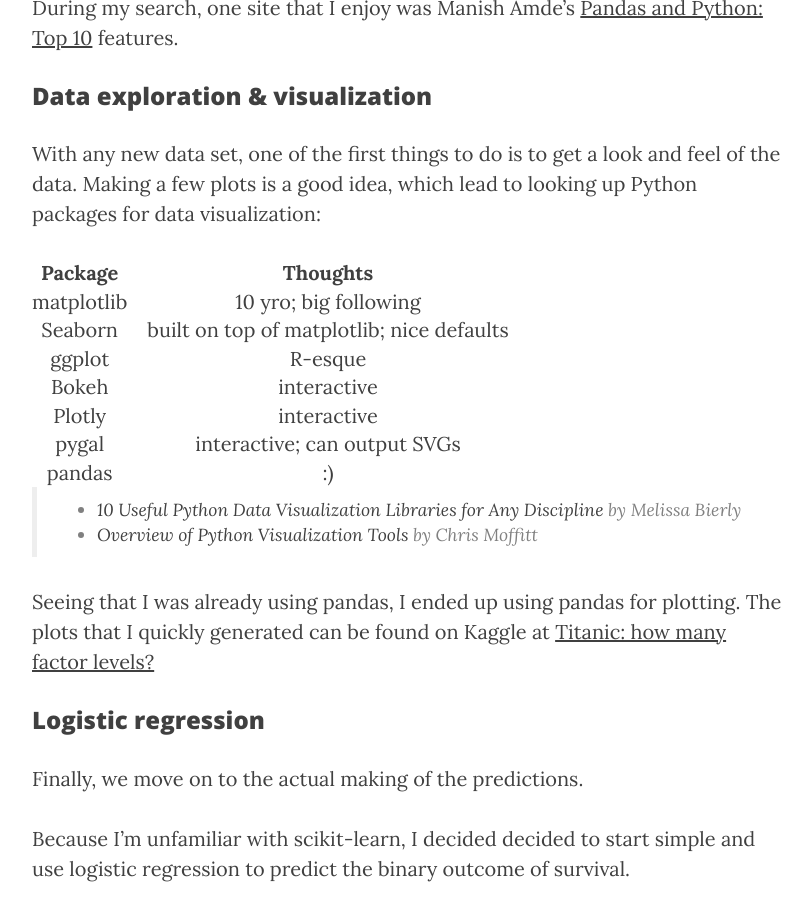
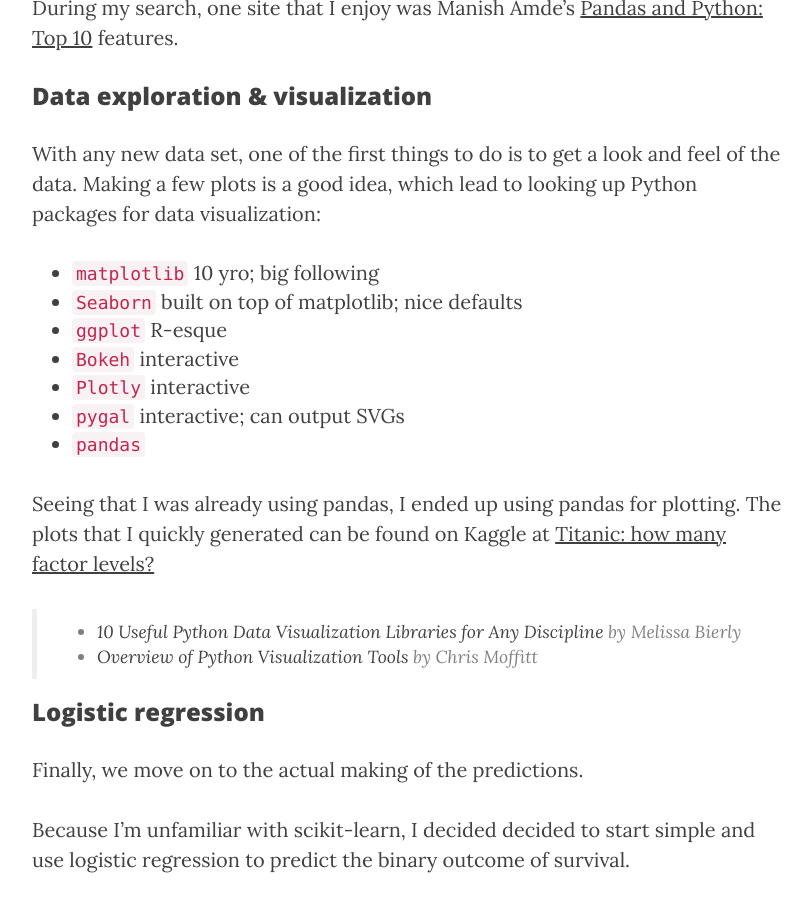
Before and after one commit to csiu/blog, a Jekyll site: the page built from _posts/2017-02-25-day01.md, in a window 1280 px wide and 900 px high, scrolled down 2261 px. Shown: the whole window, without its empty margins (233-1045 px from the left). Built offline with Jekyll 4.4.1, drawn with Linux system fonts in a browser that asks for light colours; nearby versions of some CDN libraries.

Commit message:
rm table

```diff
--- a/_posts/2017-02-25-day01.md
+++ b/_posts/2017-02-25-day01.md
@@ -63,20 +63,18 @@
 
 With any new data set, one of the first things to do is to get a look and feel of the data. Making a few plots is a good idea, which lead to looking up Python packages for data visualization:
 
- Package   |                 Thoughts
-:--------: | :---------------------------------------:
-matplotlib |           10 yro; big following
- Seaborn   | built on top of matplotlib; nice defaults
-  ggplot   |                  R-esque
-  Bokeh    |                interactive
-  Plotly   |                interactive
-  pygal    |       interactive; can output SVGs
-  pandas   |                    :)
+- `matplotlib` 10 yro; big following
+- `Seaborn` built on top of matplotlib; nice defaults
+- `ggplot` R-esque
+- `Bokeh` interactive
+- `Plotly` interactive
+- `pygal` interactive; can output SVGs
+- `pandas`
+
+Seeing that I was already using pandas, I ended up using pandas for plotting. The plots that I quickly generated can be found on Kaggle at [Titanic: how many factor levels?](https://www.kaggle.com/celiasiu/titanic/titanic-how-many-factor-levels)
 
 > - [10 Useful Python Data Visualization Libraries for Any Discipline](https://blog.modeanalytics.com/python-data-visualization-libraries/) by Melissa Bierly
 > - [Overview of Python Visualization Tools](http://pbpython.com/visualization-tools-1.html) by Chris Moffitt
-
-Seeing that I was already using pandas, I ended up using pandas for plotting. The plots that I quickly generated can be found on Kaggle at [Titanic: how many factor levels?](https://www.kaggle.com/celiasiu/titanic/titanic-how-many-factor-levels)
 
 ### Logistic regression
 
```
